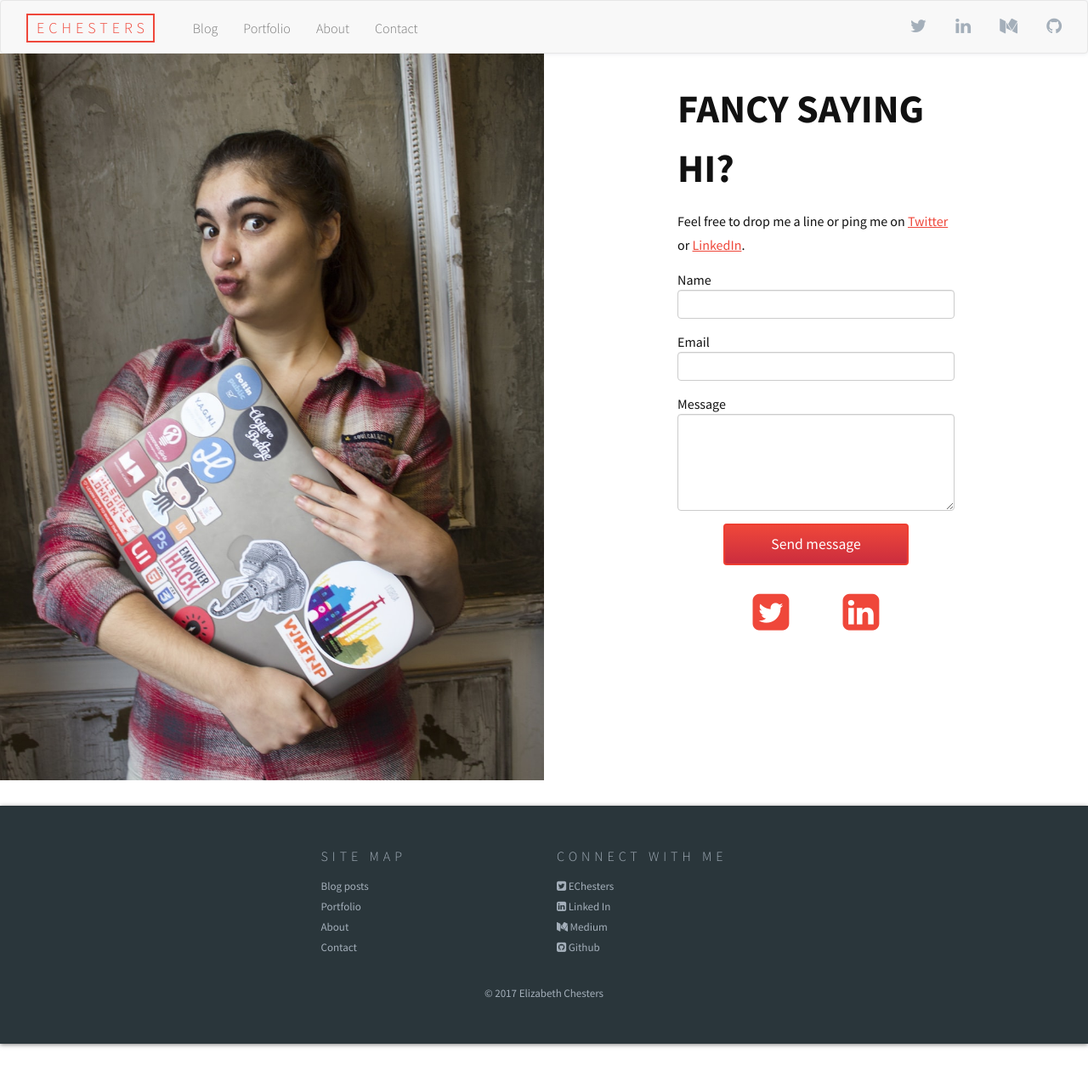
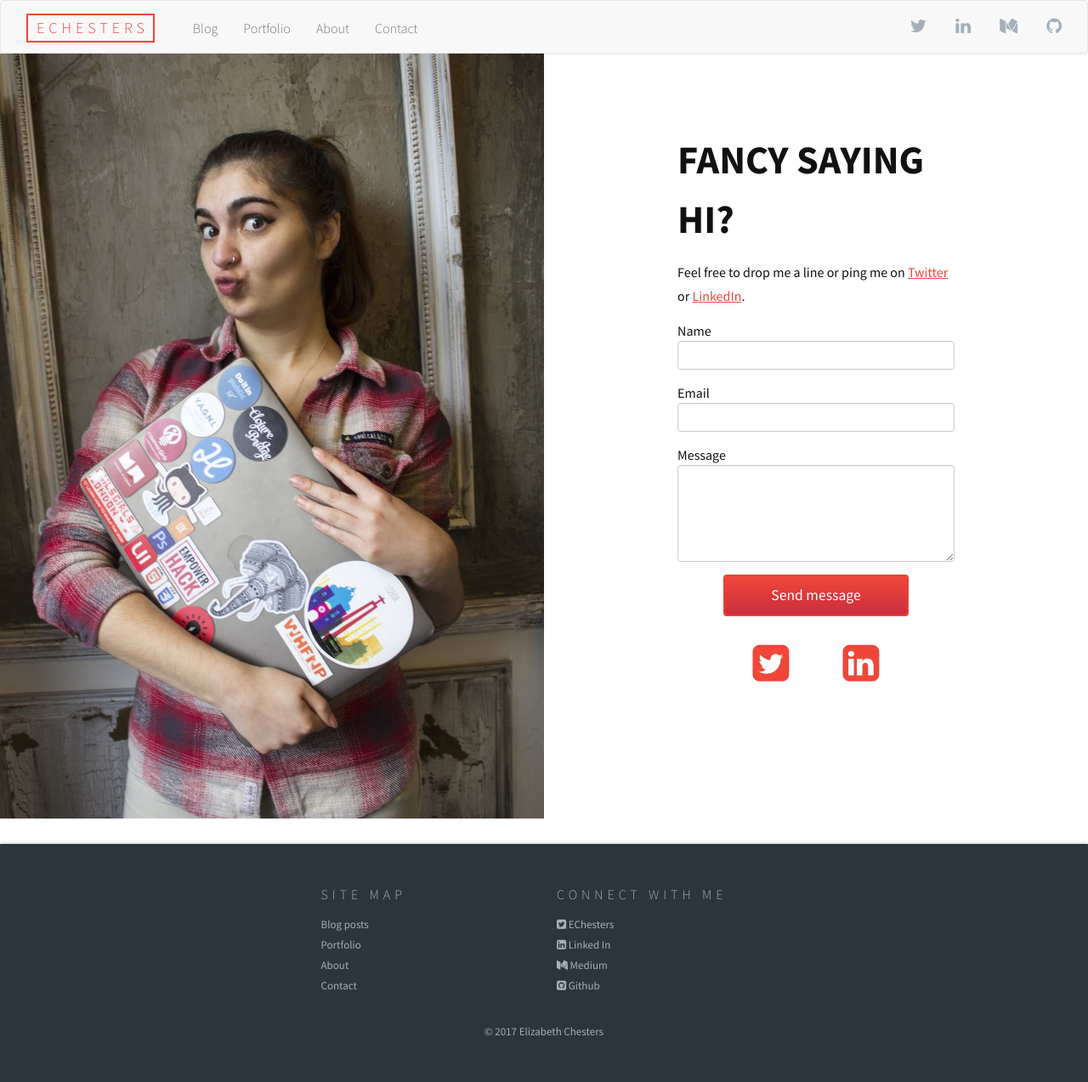
Before and after one commit to EChesters/echesters.github.io, a Jekyll site: the page built from pages/contact.html, in a window 1280 px wide. Shown: the whole page at 85% size. Built offline with Jekyll 4.4.1, drawn with Linux system fonts in a browser that asks for light colours; nearby versions of some CDN libraries.

Commit message:
Made slides consistent size

```diff
--- a/_sass/_contact.scss
+++ b/_sass/_contact.scss
@@ -1,24 +1,38 @@
+$slide-height: 85vh;
+
 #contact {
-  min-height: 95vh;
+  min-height: 100vh;
 
   .image-container {
-    height: 95vh;
+    height: 100vh;
+  }
+
+  .description {
+    margin-top: calc( #{$spacing-unit} * 3);
   }
 }
 
 #about {
-  min-height: 90vh;
+  min-height: $slide-height;
 
   .image-container {
-    height: 90vh;
+    height: $slide-height;
+  }
+
+  .description {
+    margin-top: calc( #{$spacing-unit} * 3);
   }
 }
 
 #home {
-  min-height: 80vh;
+  min-height: $slide-height;
 
   .image-container {
-    height: 80vh;
+    height: $slide-height;
+  }
+
+  .description {
+    margin-top: calc( #{$spacing-unit} * 3);
   }
 }
 
@@ -30,7 +44,7 @@
   }
 
   .description {
-    margin-top: calc( #{$spacing-unit} * 2);
+    margin-top: calc( #{$spacing-unit} * 3);
   }
 }
 
```
